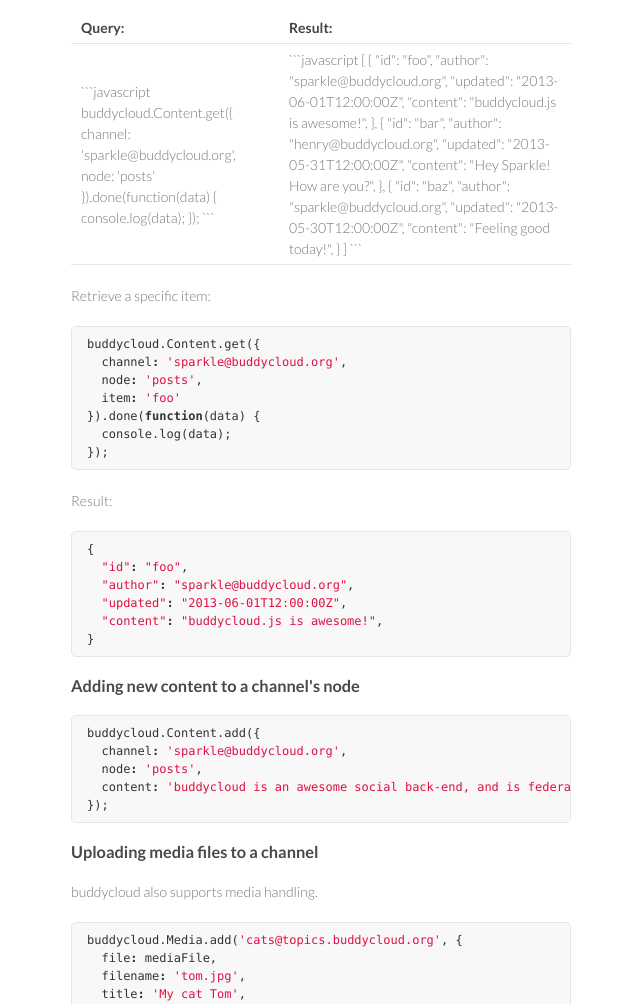
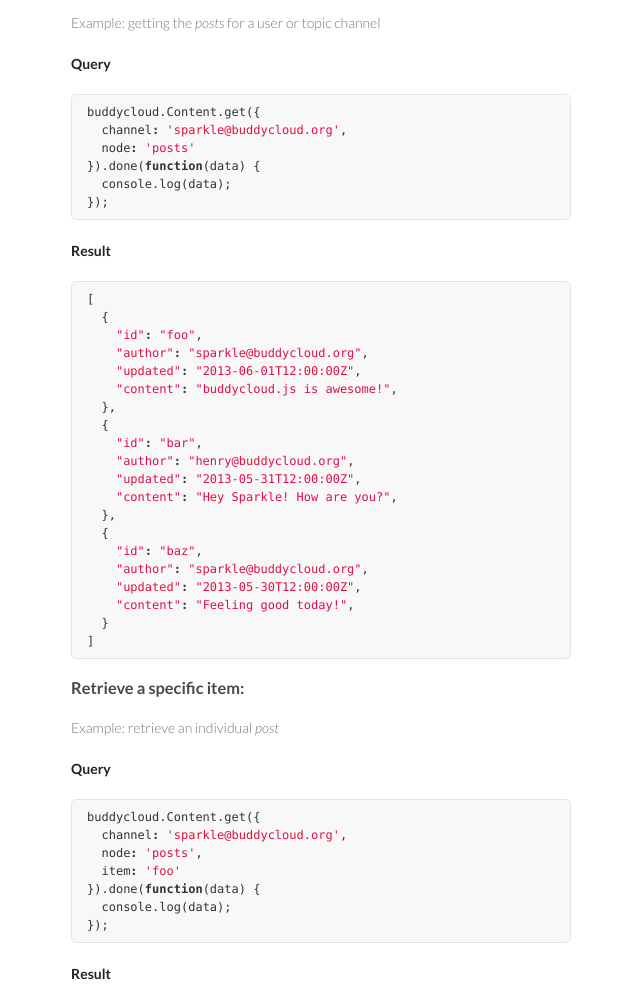
Before and after one commit to buddycloud/buddycloud.js, a plain HTML site: page index.html in a window 1280 px wide. Shown: the part 1700-2704 px from the top of the page, without its empty margins (499-1139 px from the left). Drawn offline with Linux system fonts and the light colour scheme.

Commit message:
Create gh-pages branch via GitHub

````diff
--- a/index.html
+++ b/index.html
@@ -114,48 +114,48 @@
 <h3>
 <a name="getting-a-channel-nodes-content" class="anchor" href="#getting-a-channel-nodes-content"><span class="octicon octicon-link"></span></a>Getting a channel node's content</h3>
 
-<table>
-<tr>
-<th>Query:</th>
-<th>Result:</th>
-</tr>
-<tr>
-<td>
-```javascript
-buddycloud.Content.get({
-  channel: 'sparkle@buddycloud.org',
-  node: 'posts'
-}).done(function(data) {
-  console.log(data);
-});
-```
-</td>
-<td>
-```javascript
-[
-  {
-    "id": "foo",
-    "author": "sparkle@buddycloud.org",
-    "updated": "2013-06-01T12:00:00Z",
-    "content": "buddycloud.js is awesome!",
-  },
-  {
-    "id": "bar",
-    "author": "henry@buddycloud.org",
-    "updated": "2013-05-31T12:00:00Z",
-    "content": "Hey Sparkle! How are you?",
-  },
-  {
-    "id": "baz",
-    "author": "sparkle@buddycloud.org",
-    "updated": "2013-05-30T12:00:00Z",
-    "content": "Feeling good today!",
-  }
-]
-```
-</td>
-</tr>
-</table><p>Retrieve a specific item:</p>
+<p>Example: getting the <em>posts</em> for a user or topic channel</p>
+
+<p><strong>Query</strong></p>
+
+<div class="highlight"><pre><span class="nx">buddycloud</span><span class="p">.</span><span class="nx">Content</span><span class="p">.</span><span class="nx">get</span><span class="p">({</span>
+  <span class="nx">channel</span><span class="o">:</span> <span class="s1">'sparkle@buddycloud.org'</span><span class="p">,</span>
+  <span class="nx">node</span><span class="o">:</span> <span class="s1">'posts'</span>
+<span class="p">}).</span><span class="nx">done</span><span class="p">(</span><span class="kd">function</span><span class="p">(</span><span class="nx">data</span><span class="p">)</span> <span class="p">{</span>
+  <span class="nx">console</span><span class="p">.</span><span class="nx">log</span><span class="p">(</span><span class="nx">data</span><span class="p">);</span>
+<span class="p">});</span>
+</pre></div>
+
+<p><strong>Result</strong></p>
+
+<div class="highlight"><pre><span class="p">[</span>
+  <span class="p">{</span>
+    <span class="s2">"id"</span><span class="o">:</span> <span class="s2">"foo"</span><span class="p">,</span>
+    <span class="s2">"author"</span><span class="o">:</span> <span class="s2">"sparkle@buddycloud.org"</span><span class="p">,</span>
+    <span class="s2">"updated"</span><span class="o">:</span> <span class="s2">"2013-06-01T12:00:00Z"</span><span class="p">,</span>
+    <span class="s2">"content"</span><span class="o">:</span> <span class="s2">"buddycloud.js is awesome!"</span><span class="p">,</span>
+  <span class="p">},</span>
+  <span class="p">{</span>
+    <span class="s2">"id"</span><span class="o">:</span> <span class="s2">"bar"</span><span class="p">,</span>
+    <span class="s2">"author"</span><span class="o">:</span> <span class="s2">"henry@buddycloud.org"</span><span class="p">,</span>
+    <span class="s2">"updated"</span><span class="o">:</span> <span class="s2">"2013-05-31T12:00:00Z"</span><span class="p">,</span>
+    <span class="s2">"content"</span><span class="o">:</span> <span class="s2">"Hey Sparkle! How are you?"</span><span class="p">,</span>
+  <span class="p">},</span>
+  <span class="p">{</span>
+    <span class="s2">"id"</span><span class="o">:</span> <span class="s2">"baz"</span><span class="p">,</span>
+    <span class="s2">"author"</span><span class="o">:</span> <span class="s2">"sparkle@buddycloud.org"</span><span class="p">,</span>
+    <span class="s2">"updated"</span><span class="o">:</span> <span class="s2">"2013-05-30T12:00:00Z"</span><span class="p">,</span>
+    <span class="s2">"content"</span><span class="o">:</span> <span class="s2">"Feeling good today!"</span><span class="p">,</span>
+  <span class="p">}</span>
+<span class="p">]</span>
+</pre></div>
+
+<h3>
+<a name="retrieve-a-specific-item" class="anchor" href="#retrieve-a-specific-item"><span class="octicon octicon-link"></span></a>Retrieve a specific item:</h3>
+
+<p>Example: retrieve an individual <em>post</em></p>
+
+<p><strong>Query</strong></p>
 
 <div class="highlight"><pre><span class="nx">buddycloud</span><span class="p">.</span><span class="nx">Content</span><span class="p">.</span><span class="nx">get</span><span class="p">({</span>
   <span class="nx">channel</span><span class="o">:</span> <span class="s1">'sparkle@buddycloud.org'</span><span class="p">,</span>
@@ -166,30 +166,35 @@
 <span class="p">});</span>
 </pre></div>
 
-<p>Result:</p>
+<p><strong>Result</strong></p>
 
 <div class="highlight"><pre><span class="p">{</span>
   <span class="s2">"id"</span><span class="o">:</span> <span class="s2">"foo"</span><span class="p">,</span>
   <span class="s2">"author"</span><span class="o">:</span> <span class="s2">"sparkle@buddycloud.org"</span><span class="p">,</span>
   <span class="s2">"updated"</span><span class="o">:</span> <span class="s2">"2013-06-01T12:00:00Z"</span><span class="p">,</span>
-  <span class="s2">"content"</span><span class="o">:</span> <span class="s2">"buddycloud.js is awesome!"</span><span class="p">,</span>
+  <span class="s2">"content"</span><span class="o">:</span> <span class="s2">"I got a new saddle today!"</span><span class="p">,</span>
 <span class="p">}</span>
 </pre></div>
 
 <h3>
 <a name="adding-new-content-to-a-channels-node" class="anchor" href="#adding-new-content-to-a-channels-node"><span class="octicon octicon-link"></span></a>Adding new content to a channel's node</h3>
 
+<p>Example: posting a status update to a channel
+<strong>Query</strong></p>
+
 <div class="highlight"><pre><span class="nx">buddycloud</span><span class="p">.</span><span class="nx">Content</span><span class="p">.</span><span class="nx">add</span><span class="p">({</span>
   <span class="nx">channel</span><span class="o">:</span> <span class="s1">'sparkle@buddycloud.org'</span><span class="p">,</span>
   <span class="nx">node</span><span class="o">:</span> <span class="s1">'posts'</span><span class="p">,</span>
-  <span class="nx">content</span><span class="o">:</span> <span class="s1">'buddycloud is an awesome social back-end, and is federated!'</span>
+  <span class="nx">content</span><span class="o">:</span> <span class="s1">'Meeting the unicorns for some beer tonight'</span>
 <span class="p">});</span>
 </pre></div>
 
 <h3>
-<a name="uploading-media-files-to-a-channel" class="anchor" href="#uploading-media-files-to-a-channel"><span class="octicon octicon-link"></span></a>Uploading media files to a channel</h3>
+<a name="uploading-files-to-a-channel" class="anchor" href="#uploading-files-to-a-channel"><span class="octicon octicon-link"></span></a>Uploading files to a channel</h3>
 
-<p>buddycloud also supports media handling.</p>
+<p>Example: sharing photos to the followers of a channel</p>
+
+<p><strong>Query</strong></p>
 
 <div class="highlight"><pre><span class="nx">buddycloud</span><span class="p">.</span><span class="nx">Media</span><span class="p">.</span><span class="nx">add</span><span class="p">(</span><span class="s1">'cats@topics.buddycloud.org'</span><span class="p">,</span> <span class="p">{</span>
   <span class="nx">file</span><span class="o">:</span> <span class="nx">mediaFile</span><span class="p">,</span>
@@ -201,7 +206,7 @@
 <span class="p">});</span>
 </pre></div>
 
-<p>Result:</p>
+<p><strong>Result</strong></p>
 
 <div class="highlight"><pre><span class="p">{</span>
   <span class="s2">"id"</span><span class="o">:</span><span class="s2">"f00"</span><span class="p">,</span>
@@ -220,15 +225,20 @@
 </pre></div>
 
 <h3>
-<a name="retrieving-media-files" class="anchor" href="#retrieving-media-files"><span class="octicon octicon-link"></span></a>Retrieving media files</h3>
+<a name="retrieving-files-from-buddycloud" class="anchor" href="#retrieving-files-from-buddycloud"><span class="octicon octicon-link"></span></a>Retrieving files from buddycloud</h3>
+
+<p><strong>Query</strong></p>
 
 <div class="highlight"><pre><span class="nx">buddycloud</span><span class="p">.</span><span class="nx">Media</span><span class="p">.</span><span class="nx">get</span><span class="p">({</span>
   <span class="nx">channel</span><span class="o">:</span> <span class="s1">'cats@topics.buddycloud.org'</span><span class="p">,</span>
-  <span class="nx">mediaId</span><span class="o">:</span> <span class="s1">'f00'</span>
+  <span class="nx">mediaId</span><span class="o">:</span> <span class="s1">'iL3fahp8'</span>
 <span class="p">}).</span><span class="nx">done</span><span class="p">(</span><span class="kd">function</span><span class="p">()</span> <span class="p">{</span>
   <span class="nx">alert</span><span class="p">(</span><span class="s1">'Media retrieved!'</span><span class="p">);</span>
 <span class="p">});</span>
 </pre></div>
+
+<p><strong>Result</strong>
+Will return a file. There is a special mediaID called <code>avatar</code> to return the channels' avatar.</p>
 
 <p>You can also request a resized image using the <em>maxheight</em> and <em>maxwidth</em> parameters:</p>
 
````
Also changed, not shown: params.json (+1 -1 lines).
